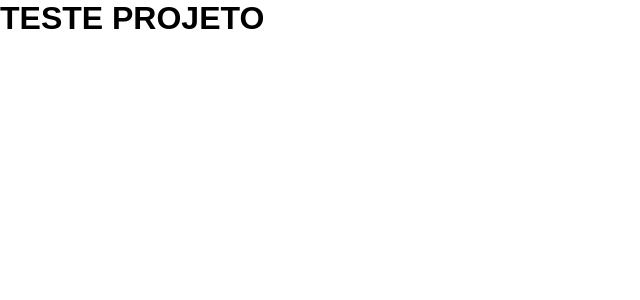
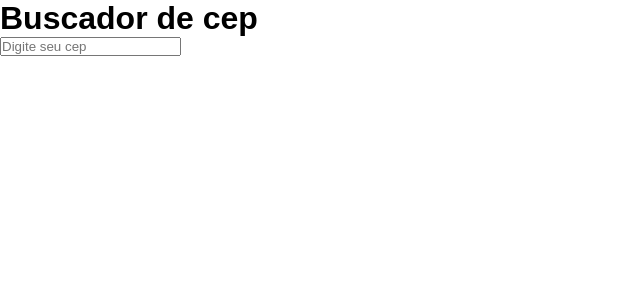
Before and after one commit to DieleCorrea/BUSCADOR-DE-CEP-COM-REACTJS, a React (Create React App) app in the folder buscador/: page / in a window 1280 px wide. Shown: the top 300 px of the page, without its empty margins (0-640 px from the left). Built offline with nearby package versions, Linux system fonts and the light colour scheme.

Commit message:
Update App.js
Coloquei um título “Buscador de cep” e o input que vai receber um texto do usuário

```diff
--- a/buscador/src/App.js
+++ b/buscador/src/App.js
@@ -2,8 +2,18 @@
 
 function App() {
   return (
-    <div className="App">
-      <h1>TESTE PROJETO</h1>
+    <div className="container">
+      <h1 className="title">Buscador de cep</h1>
+
+      <div className="containerImput">
+
+      <input
+      type="text"
+      placeholder="Digite seu cep " //esse placeholder é pra quando a pessoa não tiver feito nada ainda e aparecer isso
+      />
+
+      </div>
+
     </div>
   );
 }
```
